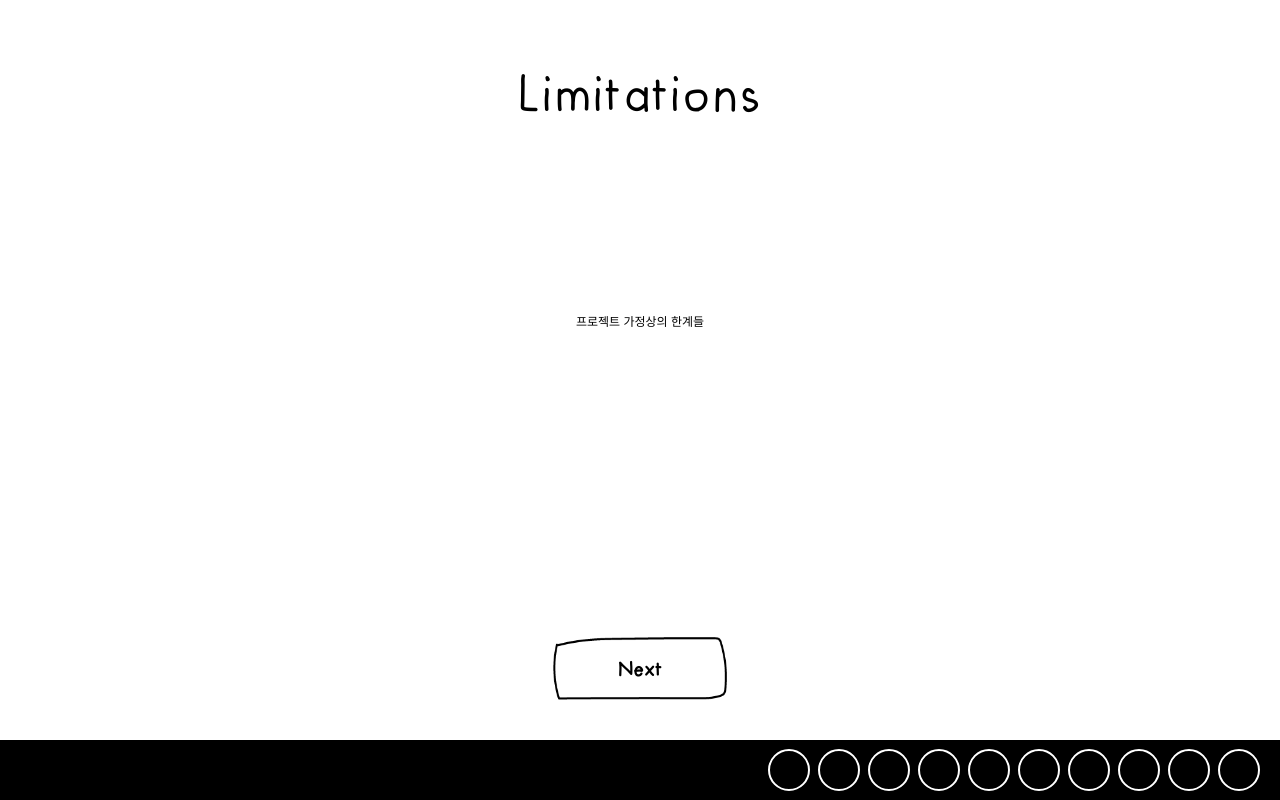
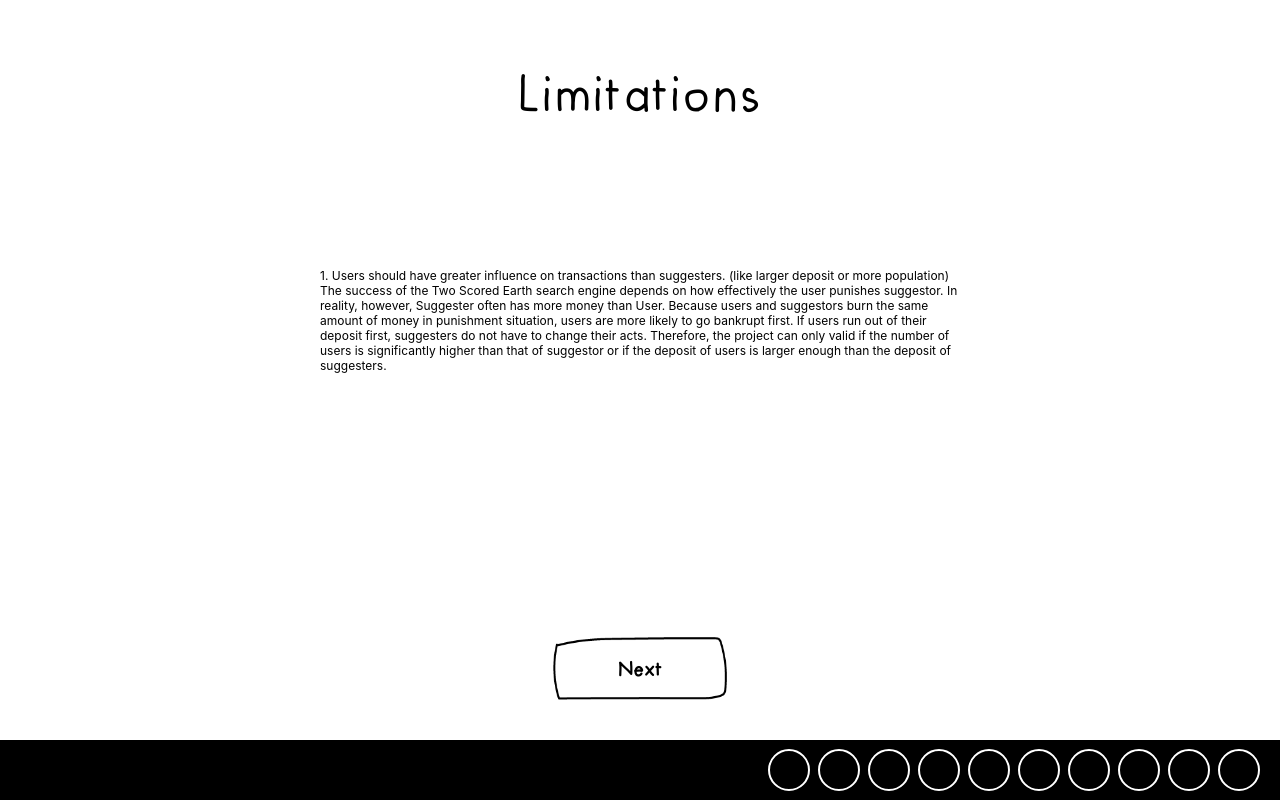
Before and after one commit to ericagong/SNU-project, a React (Create React App) app: page /outro/limitations in a window 1280 px wide. Built offline with nearby package versions, Linux system fonts and the light colour scheme.

Commit message:
add explanation at limitation and sandbox (#14)

```diff
--- a/src/containers/outro/Limitations.js
+++ b/src/containers/outro/Limitations.js
@@ -17,7 +17,13 @@
             <div className = 'Limitations'>
                 <p className='LimitationsTitle'>Limitations</p>
                 <div className = 'Limitation'>
-                    프로젝트 가정상의 한계들
+                1. Users should have greater influence on transactions than suggesters. (like larger deposit or more population)
+                The success of the Two Scored Earth search engine depends on how effectively the user punishes suggestor.
+                In reality, however, Suggester often has more money than User.
+                Because users and suggestors burn the same amount of money in punishment situation, users are more likely to go bankrupt first.
+                If users run out of their deposit first, suggesters do not have to change their acts.
+                Therefore, the project can only valid if the number of users is significantly higher than that of suggestor or if the deposit of users is larger enough than the deposit of suggesters.
+
                 </div>
                 <img
                     id = 'next-button'
--- a/src/containers/sandbox/Sandbox.js
+++ b/src/containers/sandbox/Sandbox.js
@@ -248,6 +248,15 @@
 
               <div className = 'display'>
                 <img className="display_Container" src={Box} alt={Box} />
+                Easygoing: Suggester who does not increase service quality even if User punish them.
+                <br/>
+                Tactful: Suggester who increase service quality if User punish them.
+                <br/>
+                Risktaker: User who punishes Suggester for poor service quality.
+                <br/>
+                Coward: Users who do not punish Suggester even if the quality of service is low.
+                <br/>
+
                 [Display]
                 Suggesters
                 [Easygoing] {this.state.easygoingPop}
```
